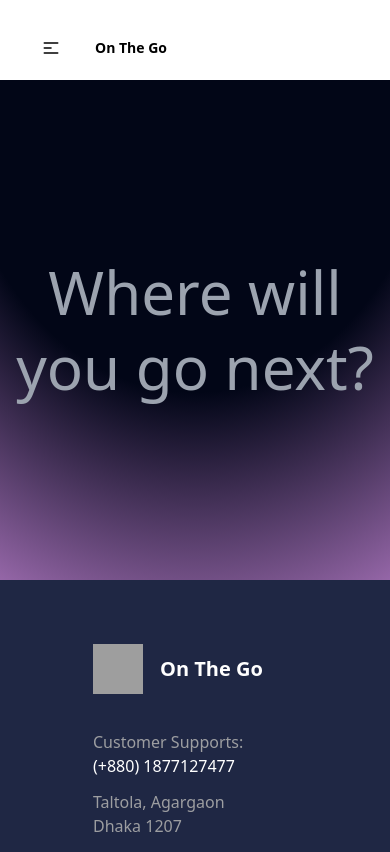
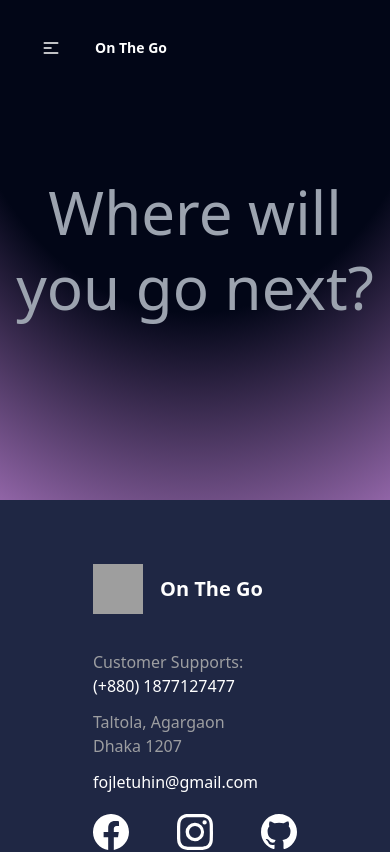
Before and after one commit to FojleTuhin/A11-On_The_Go_Client, a React (Vite) app: page /motion in a window 390 px wide. Shown: the top 852 px of the page. Built offline with nearby package versions, Linux system fonts and the light colour scheme; no server answers; grey boxes are pictures that could not be loaded.

Commit message:
add scroll based navbar

```diff
--- a/src/Component/CardUi.jsx
+++ b/src/Component/CardUi.jsx
@@ -11,7 +11,7 @@ const CardUi = ({ item }) => {
 
     const addToWishList = (item) => {
 
-        if(!user){
+        if (!user) {
             Swal.fire("Please login first!");
         }
 
@@ -47,12 +47,14 @@ const CardUi = ({ item }) => {
 
     return (
         <div>
-            <Card width='300px' backgroundColor='white' borderRadius='10px' padding='15px'>
+            <Card width='300px' height='411px' backgroundColor='white' borderRadius='10px' padding='15px'>
                 <CardBody >
                     <Image
                         src={item.image}
 
                         borderRadius='10px'
+                        height='185px'
+
 
                     />
                     <Stack mt='6' spacing='3' padding='5px'
@@ -60,14 +62,15 @@ const CardUi = ({ item }) => {
                         <Heading size='md' fontWeight='bold'>{item.category}</Heading>
                         <Text fontWeight='600' mt='6'>{item.title}</Text>
                         <Text mt='6'>
-                            {item.shortDescription}
+                            {item.shortDescription.slice(0, 65)}
                         </Text>
 
                     </Stack>
                 </CardBody>
                 <Divider />
                 <CardFooter padding='5px'>
-                    <ButtonGroup justifyContent='space-between'>
+                    <ButtonGroup justifyContent='space-between'
+                    >
 
 
                         <Button onClick={() => addToWishList(item)} variant='ghost' color='#3EA570' borderRadius='20px' backgroundColor='pink' padding='4px 8px' fontWeight='500'>
--- a/src/Component/Navbar.jsx
+++ b/src/Component/Navbar.jsx
@@ -1,35 +1,56 @@
-import { useContext } from 'react';
+
+
+import { useContext, useState, useEffect } from 'react';
 import { AuthContext } from '../Firebase/FirebaseProvider';
 import { Link } from 'react-router-dom';
 import { FaRegUser } from 'react-icons/fa';
 import { Tooltip } from 'react-tooltip';
 
+const Navbar = () => {
+    const { user, logOut } = useContext(AuthContext);
+    const [isNavbarVisible, setIsNavbarVisible] = useState(true);
+    const [lastScrollY, setLastScrollY] = useState(0);
 
-const Navbar = () => {
+    // Scroll handler
+    const handleScroll = () => {
+        if (window.scrollY > lastScrollY) {
+            // If scroll down
+            setIsNavbarVisible(false);
+        } else {
+            // If scroll up
+            setIsNavbarVisible(true);
+        }
+        setLastScrollY(window.scrollY);
+    };
 
+    useEffect(() => {
+        window.addEventListener('scroll', handleScroll);
 
-    const { user, logOut } = useContext(AuthContext)
+        return () => {
+            window.removeEventListener('scroll', handleScroll);
+        };
+    }, [lastScrollY]);
 
     const handleSignOut = () => {
-
         logOut()
             .then(result => {
                 console.log(result);
             })
-            .catch()
-    }
+            .catch();
+    };
 
+    const links = (
+        <>
+            <Link to='/'><li><a className="font-medium ">Home</a></li></Link>
+            <Link to='/addBlog'><li><a className="font-medium ">Add blog</a></li></Link>
+            <Link to='/allBlogs'><li><a className="font-medium ">All blogs</a></li></Link>
+            <Link to='/featuredBlogs'><li><a className="font-medium ">Featured blogs</a></li></Link>
+            <Link to='/wishlist'><li><a className="font-medium ">Wishlist</a></li></Link>
+        </>
+    );
 
-
-    const links = <>
-        <Link to='/'><li><a className="font-medium text-black">Home</a></li></Link>
-        <Link to='/addBlog'><li><a className="font-medium text-black">Add blog</a></li></Link>
-        <Link to='/allBlogs'><li><a className="font-medium text-black">All blogs</a></li></Link>
-        <Link to='/featuredBlogs'><li><a className="font-medium text-black">Featured blogs</a></li></Link>
-        <Link to='/wishlist'><li><a className="font-medium text-black">Wishlist</a></li></Link>
-    </>
     return (
-        <div className="px-4 md:px-8 lg:px-[70px] bg-[#FFF] text-black">
+        <div className={`px-4 md:px-8 lg:px-[70px] text-[#FFF] fixed z-10 w-full transition-transform duration-300 ${isNavbarVisible ? 'translate-y-0' : '-translate-y-full'}`}>
             <div className="navbar pt-6">
                 <div className="navbar-start">
                     <div className="dropdown">
@@ -38,11 +59,7 @@ const Navbar = () => {
                         </div>
                         <ul tabIndex={0} className="menu menu-sm dropdown-content mt-3 z-[1] p-2 shadow bg-base-100 rounded-box w-52">
                             {links}
-
-
-                            {
-                                user ?
-
+                            {user ? (
                                 <div className='z-40'>
                                     <a id="clickable"><img className="w-12 h-12 border border-black mr-3 rounded-full" src={user.photoURL} /></a>
                                     <Tooltip anchorSelect="#clickable" clickable>
@@ -50,13 +67,12 @@ const Navbar = () => {
                                         <Link> <a onClick={handleSignOut} className=" border border-black flex gap-2 justify-center items-center px-6 py-3 font-medium rounded-3xl"><FaRegUser /> Sign out</a></Link>
                                     </Tooltip>
                                 </div>
-                                    :
+                            ) : (
                                 <div className='md:flex gap-2 mt-4'>
                                     <Link to='/login'> <a className=" border border-white md:border-black  text-black flex gap-2 justify-center items-center px-6 py-3 font-medium rounded-3xl"><FaRegUser /> Login</a></Link>
                                     <Link to='/register' className=" border mt-3 border-white md:border-black  text-black flex gap-2 justify-center items-center px-6 py-3 font-medium rounded-3xl"><FaRegUser />Sign up</Link>
                                 </div>
-                            }
-
+                            )}
                         </ul>
                     </div>
 
@@ -65,44 +81,33 @@ const Navbar = () => {
                         <Link to='/'><a className="btn btn-ghost md:text-xl font-bold">On The Go</a></Link>
                     </div>
                 </div>
+
                 <div className="navbar-center hidden lg:flex">
                     <ul className="menu menu-horizontal px-1">
                         {links}
                     </ul>
+                </div>
+
+                <div className="navbar-end max-sm:hidden">
+                    {user ?
+                        (
+                            <div className='flex gap-4'>
+                                <a id="clickable"><img className="w-12 h-12 border border-black mr-3 rounded-full" src={user.photoURL} /></a>
+                                <Link> <a onClick={handleSignOut} className=" border border-black flex gap-2 justify-center items-center px-6 py-3 font-medium rounded-3xl"><FaRegUser /> Sign out</a></Link>
+                            </div>
+                        )
+                        :
+                        (
+                            <div className='flex gap-2'>
+                                <Link to='/login'> <a className=" border border-black flex gap-2 justify-center items-center px-6 py-3 font-medium rounded-3xl"><FaRegUser /> Login</a></Link>
 
 
                             </div>
-                <div className="navbar-end max-sm:hidden">
-
-
-
-
-
-                    {
-                        user ?
-
-                            <div className='flex gap-4'>
-                                <a id="clickable"><img className="w-12 h-12 border border-black mr-3 rounded-full" src={user.photoURL} /></a>
-
-                                <Link> <a onClick={handleSignOut} className=" border border-black flex gap-2 justify-center items-center px-6 py-3 font-medium rounded-3xl"><FaRegUser /> Sign out</a></Link>
+                        )
+                    }
                 </div>
-                            :
-                            <div className='flex gap-2'>
-                                <Link to='/login'> <a className=" border border-black flex gap-2 justify-center items-center px-6 py-3 font-medium rounded-3xl"><FaRegUser /> Login</a></Link>
-                                <Link to='/register' className=" border border-black flex gap-2 justify-center items-center px-6 py-3 font-medium rounded-3xl"><FaRegUser />Sign up</Link>
             </div>
-                    }
-
-
-                </div>
-
-
-
-
-            </div>
-
-            {/* <hr className=" border-black" /> */}
-        </div>
+        </div >
     );
 };
 
--- a/src/Component/RecentBlog.jsx
+++ b/src/Component/RecentBlog.jsx
@@ -49,7 +49,7 @@ const RecentBlog = () => {
 
 
     return (
-        <div className='bg-[#F8F6F1] px-4 md:px-8 lg:px-[70px] pb-10  pt-48 flex justify-center flex-wrap gap-6'>
+        <div className='bg-[#1F2744] px-4 md:px-8 lg:px-[70px] pb-10  pt-48 flex justify-center flex-wrap gap-6'>
 
             {
                 data.slice(0, 6).map(item => <CardUi key={item._id} item={item}></CardUi>)
--- a/src/Page/Home.jsx
+++ b/src/Page/Home.jsx
@@ -7,7 +7,7 @@ import ScroolMotion from "../Component/ScroolMotion";
 
 const Home = () => {
     return (
-        <div>
+        <div className="bg-[#1F2744]">
             <ScroolMotion></ScroolMotion>
             {/* <Banner></Banner> */}
             <RecentBlog></RecentBlog>
--- a/src/Page/Login.jsx
+++ b/src/Page/Login.jsx
@@ -124,8 +124,8 @@ const Login = () => {
                                     <button onClick={handleFacebookLogin} className="btn"><FaFacebook />Facebook</button>
                                 </div>
 
-                                <div className="mb-8 px-6">
-                                    <p>New? <span className="font-bold text-blue-600"><Link to='/register'>Sign up</Link></span></p>
+                                <div className="mb-8 px-6 text-center">
+                                    <p>New? <span className="font-bold  text-blue-600"><Link to='/register'>Sign up</Link></span></p>
                                 </div>
 
 
```
Lines whose indentation alone changed are shown as unchanged.
